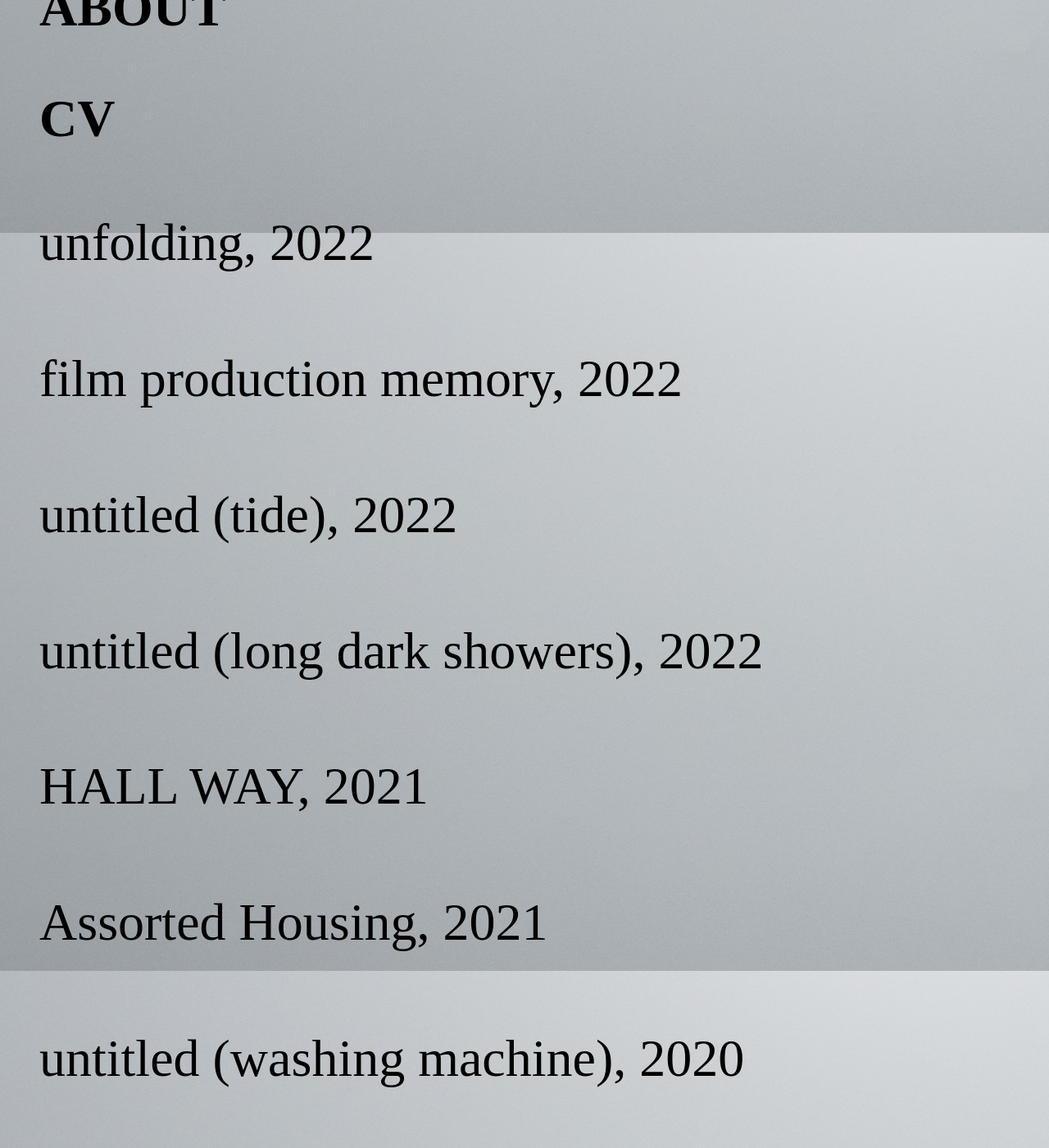
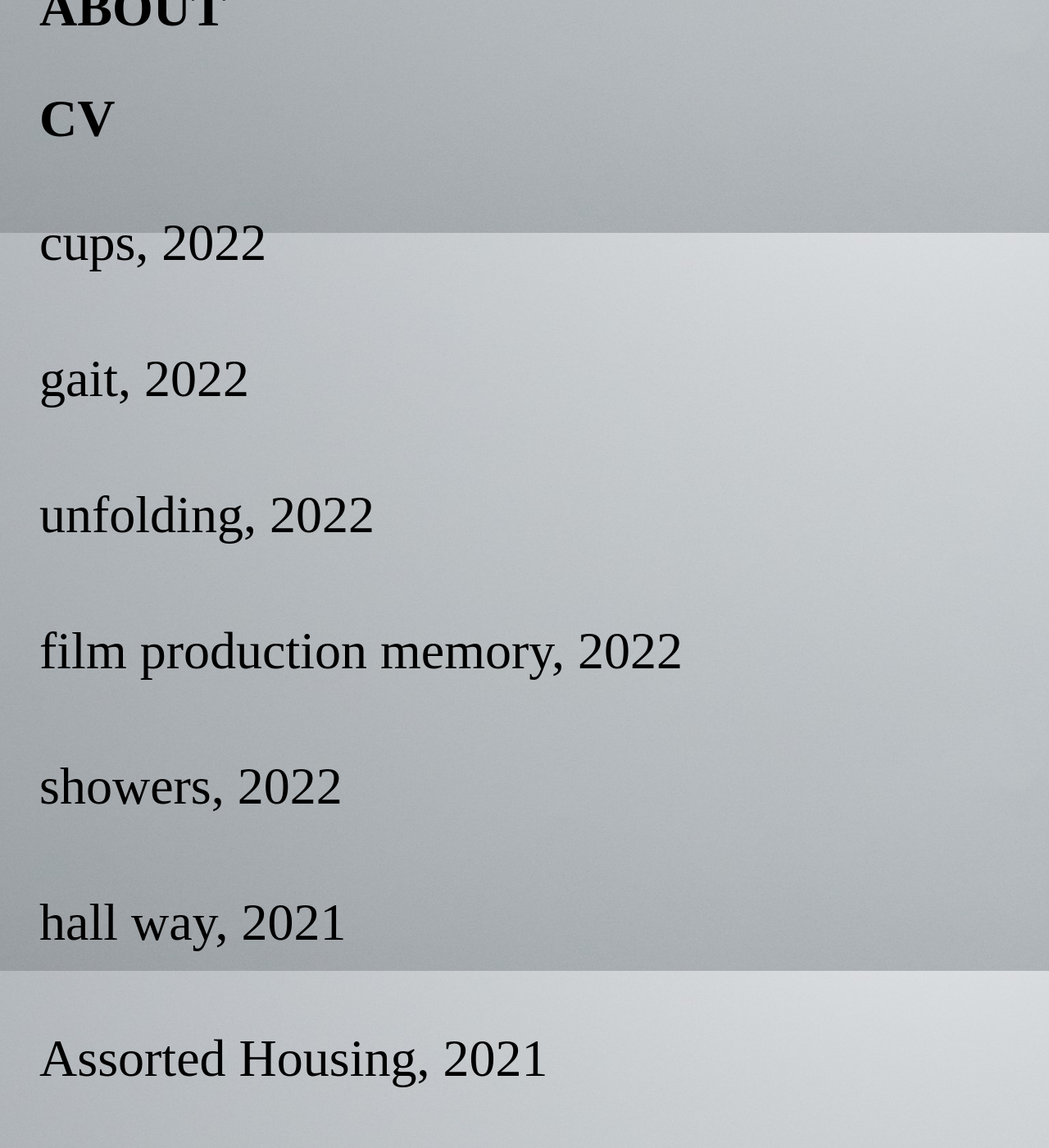
Before and after one commit to liammdavis/liammdavis.github.io, a Jekyll site: the page built from work/index.html, in a window 1280 px wide and 1400 px high, scrolled down 616 px. Shown: the whole window at 82% size. Built offline with Jekyll 4.4.1, drawn with Linux system fonts in a browser that asks for light colours.

Commit message:
new additions

```diff
--- a/work/hallway/index.html
+++ b/work/hallway/index.html
@@ -7,6 +7,6 @@ title: HALL WAY
   <iframe src="https://player.vimeo.com/video/695400242?h=b6e223c8cf"
 		width="640" height="360" frameborder="0" allow="autoplay; fullscreen; picture-in-picture" allowfullscreen></iframe>
     <br>
-  <p class="work-title"><strong>HALL WAY</strong><br>Can't Get You Out of My Head, Blade Runner, digital 3d<br>2021</p>
+  <p class="work-title"><strong>hall way</strong><br>Can't Get You Out of My Head, Blade Runner, digital 3d<br>2021</p>
     <br>
 </div>
--- a/work/index.html
+++ b/work/index.html
@@ -6,11 +6,13 @@ title: WORK
 		<div class="work">
 			<ul class="piece">
 
+				<li><a href="/work/cups">cups, 2022</a></li>
+				<li><a href="/work/gait">gait, 2022</a></li>
 		        <li><a href="/work/rack">unfolding, 2022</a></li>
 	        	<li><a href="/work/film">film production memory, 2022</a></li>
-	    		<li><a href="/work/tide">untitled (tide), 2022</a></li>
-	        	<li><a href="/work/bathroom">untitled (long dark showers), 2022</a></li>
-        		<li><a href="/work/hallway">HALL WAY, 2021</a></li>
+	    		<!--<li><a href="/work/tide">untitled (tide), 2022</a></li>	-->
+	        	<li><a href="/work/bathroom">showers, 2022</a></li>
+        		<li><a href="/work/hallway">hall way, 2021</a></li>
 	        	<li><a href="/work/housing">Assorted Housing, 2021</a></li>
 				<li><a href="/work/machine">untitled (washing machine), 2020</a></li>
 
```
Also changed, not shown: work/cups/index.html (added, +18 -0 lines), work/gait/index.html (added, +23 -0 lines), docs/assets/cups-above.jpg (added), 5 other files.
